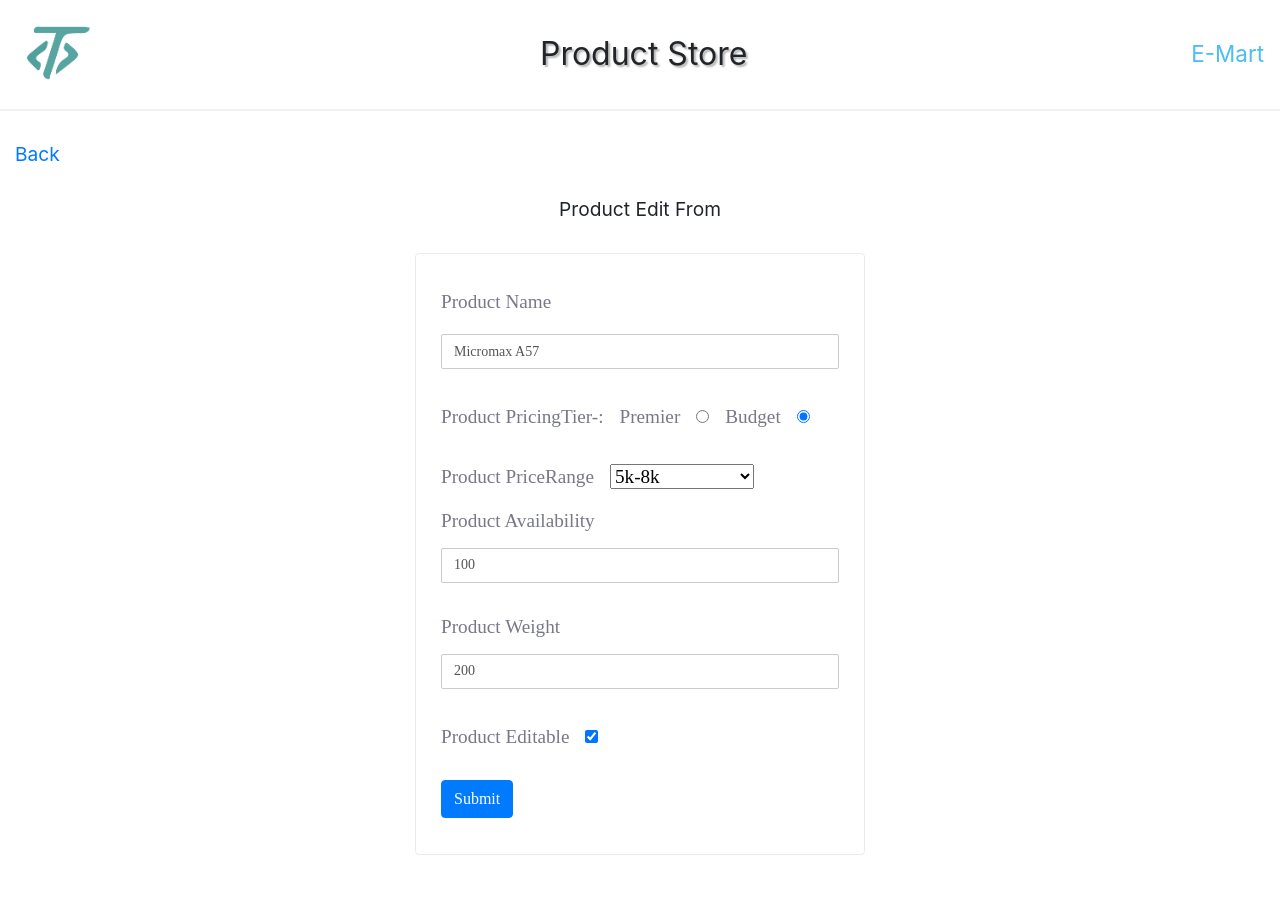
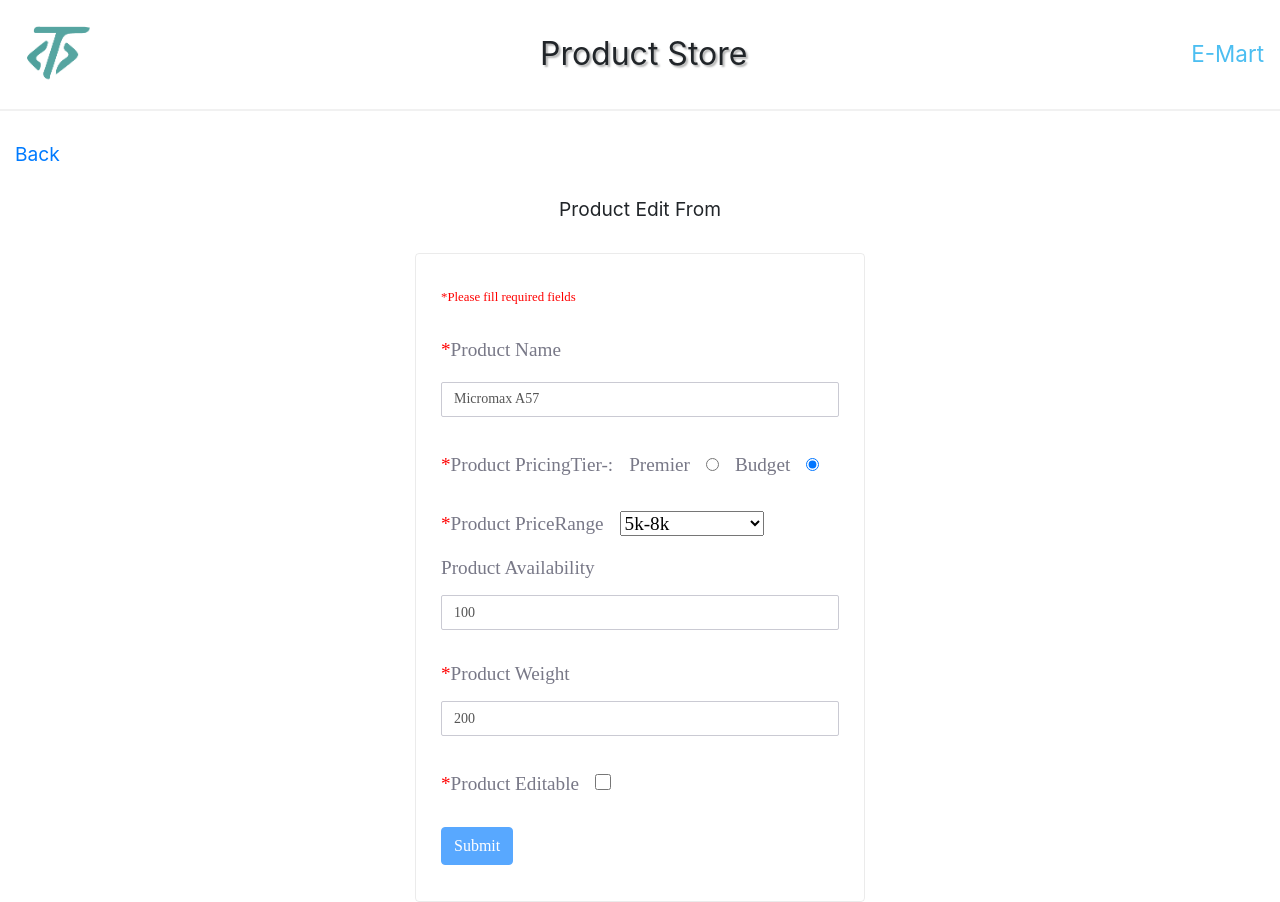
Before and after one commit to titarakshay/ProductStore, a React (Create React App) app: page /product/0 in a window 1280 px wide. Before the commit the page ends 855 px from the top, so only its background shows below. Built offline with nearby package versions, Linux system fonts and the light colour scheme.

Commit message:
changes-in-editform

```diff
--- a/src/components/EditProduct.jsx
+++ b/src/components/EditProduct.jsx
@@ -33,7 +33,6 @@ class EditProduct extends React.Component {
       priceRange: singleProduct.priceRange,
       weight: singleProduct.weight,
       availability: singleProduct.availability,
-      isEditable: singleProduct.isEditable,
       productUrl: singleProduct.productUrl,
     });
   }
@@ -81,9 +80,12 @@ class EditProduct extends React.Component {
           <h1>Product Edit From</h1>
         </div>
         <div className="outer-box">
+          <h4>
+            <span className="span">*Please fill required fields</span>
+          </h4>
           <form onSubmit={this.handleSubmit}>
             <label className="label my-3" htmlFor="">
-              Product Name
+              <span className="span">*</span>Product Name
             </label>
             <input
               className="form-control"
@@ -94,7 +96,7 @@ class EditProduct extends React.Component {
             />
             <div>
               <label className="label mr-3 my-3" htmlFor="">
-                Product PricingTier-:
+                <span className="span">*</span>Product PricingTier-:
               </label>
               <label className="label mr-3 my-3" htmlFor="pricingTier">
                 Premier
@@ -123,7 +125,7 @@ class EditProduct extends React.Component {
             </div>
             <div>
               <label className="label mr-3 my-3" htmlFor="">
-                Product PriceRange
+                <span className="span">*</span>Product PriceRange
               </label>
               {pricingTier === "budget" ? (
                 <PriceList
@@ -148,7 +150,7 @@ class EditProduct extends React.Component {
               value={availability}
             />
             <label htmlFor="" className="my-3">
-              Product Weight
+              <span className="span">*</span>Product Weight
             </label>
             <input
               className="form-control"
@@ -158,11 +160,12 @@ class EditProduct extends React.Component {
               value={weight}
             />
             <label htmlFor="" className="my-3 mr-3">
-              Product Editable
+              <span className="span">*</span>Product Editable
             </label>
             <input
               type="checkbox"
               name="isEditable"
+              className="edit-checkbox"
               onChange={this.handleInput}
               checked={isEditable}
             />
--- a/src/style/style.scss
+++ b/src/style/style.scss
@@ -196,6 +196,10 @@ body {
   color: #787887;
   width: 450px;
   margin: 0 auto;
+  h4 {
+    font-size: 0.8rem;
+    margin: 1rem 0;
+  }
   .form-control {
     width: 100%;
     outline: none;
@@ -211,7 +215,13 @@ body {
     outline: none;
   }
 }
-
+.edit-checkbox {
+  width: 1rem;
+  height: 1rem;
+}
+.span {
+  color: red;
+}
 .label {
   padding-bottom: 0.3rem;
 }
@@ -241,4 +251,11 @@ body {
   .block {
     display: block;
   }
+  .align-center {
+    text-align: center;
+    margin: 1rem;
+    h1 {
+      font-size: 1.5rem;
+    }
+  }
 }
```
